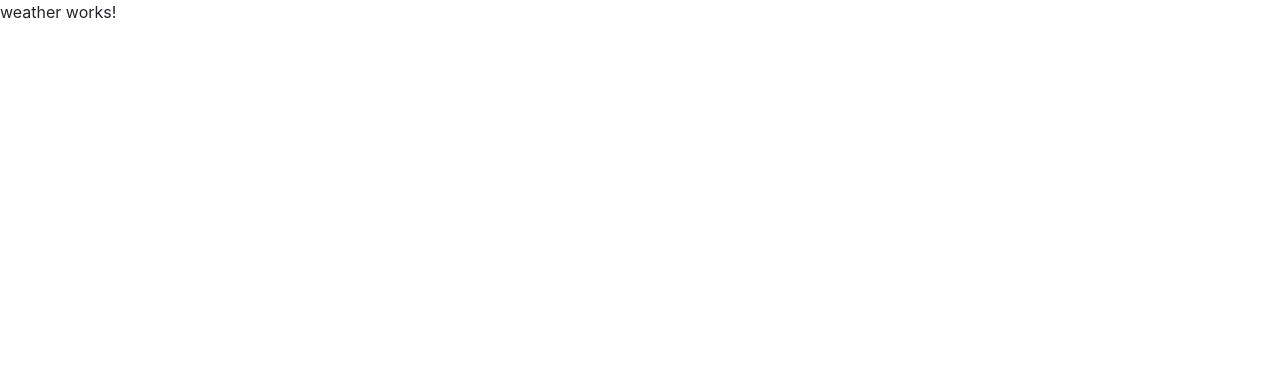
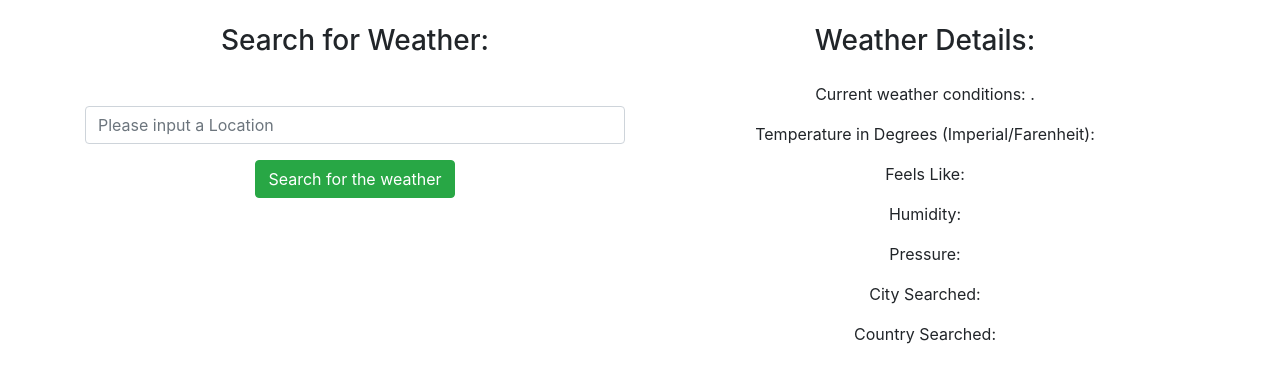
Before and after one commit to bradford-scott/angular-weather-app, an Angular app: page / in a window 1280 px wide. Shown: the top 382 px of the page. Built offline with nearby package versions, Linux system fonts and the light colour scheme.

Commit message:
working version with city only

```diff
--- /dev/null
+++ b/src/app/apixu.service.ts
@@ -0,0 +1,17 @@
+import { Injectable } from '@angular/core';
+import { HttpClient } from '@angular/common/http';
+
+@Injectable({
+  providedIn: 'root'
+})
+export class ApixuService {
+
+  constructor(private http: HttpClient) { }
+  getWeather(location) {
+    return this.http.get(
+      // 'https://api.openweathermap.org/data/2.5/weather?q=' + location + '&appid=cf002751564a4c78f5f7ed479f1b9ba3'
+      'https://api.openweathermap.org/data/2.5/find?q=' + location + '&units=imperial&appid=cf002751564a4c78f5f7ed479f1b9ba3'
+    // 'http://api.weatherstack.com/current?access_key=9982b024afa94b22b78b2466f1cadbed&query=' + location
+    );
+  }
+}
--- a/src/app/weather/weather.component.html
+++ b/src/app/weather/weather.component.html
@@ -1,3 +1,50 @@
-<p>
-  weather works!
-</p>
+<div class="container">
+  <div class="row">
+    <div class="col-md-6">
+      <h3 class="text-center my-4">Search for Weather:</h3>
+      <form [formGroup]="weatherSearchForm" (ngSubmit)="sendToAPIXU(weatherSearchForm.value)">
+        <div class="form-group">
+          <label for="weatherLocation"></label>
+          <input
+            class="form-control"
+            type="text"
+            id="weatherLocation"
+            aria-describedby="weatherLocation"
+            placeholder="Please input a Location"
+            formControlName="location"
+          />
+        </div>
+        <div class="text-center">
+          <button type="submit" class="btn btn-success btn-md">
+            Search for the weather
+          </button>
+        </div>
+      </form>
+    </div>
+    <div class="col-md-6">
+      <h3 class="text-center my-4">Weather Details:</h3>
+      <p class="text-center">
+        Current weather conditions: {{ this.weatherData?.list[0].weather[0].description
+        }}.
+      </p>
+      <p class="text-center">
+        Temperature in Degrees (Imperial/Farenheit): {{ this.weatherData?.list[0].main.temp }}
+      </p>
+      <p class="text-center">
+        Feels Like: {{ this.weatherData?.list[0].main.feels_like }}
+      </p>
+      <p class="text-center">
+        Humidity: {{ this.weatherData?.list[0].main.humidity }}
+      </p>
+      <p class="text-center">
+        Pressure: {{ this.weatherData?.list[0].main.pressure }}
+      </p>
+      <p class="text-center">
+        City Searched: {{ this.weatherData?.list[0].name }}
+      </p>
+      <p class="text-center">
+        Country Searched: {{ this.weatherData?.list[0].sys.country }}
+      </p>
+    </div>
+  </div>
+</div>
--- a/src/app/weather/weather.component.ts
+++ b/src/app/weather/weather.component.ts
@@ -1,4 +1,6 @@
 import { Component, OnInit } from '@angular/core';
+import { FormBuilder, FormGroup } from '@angular/forms';
+import { ApixuService } from '../apixu.service';
 
 @Component({
   selector: 'app-weather',
@@ -6,10 +8,24 @@ import { Component, OnInit } from '@angular/core';
   styleUrls: ['./weather.component.css']
 })
 export class WeatherComponent implements OnInit {
+  public weatherSearchForm: FormGroup;
+  public weatherData: any;
 
-  constructor() { }
+  constructor(
+    private formBuilder: FormBuilder,
+    private apixuService: ApixuService
+  ) { }
 
   ngOnInit() {
+    this.weatherSearchForm = this.formBuilder.group({
+      location: ['']
+    });
   }
 
+  sendToAPIXU(formValues) {
+    this.apixuService
+      .getWeather(formValues.location)
+      .subscribe(data => this.weatherData = data);
+    console.log(this.weatherData);
+  }
 }
```
Also changed, not shown: src/app/app.module.ts (+7 -2 lines), 1 other file (tests, documents, lock files or other folders).
